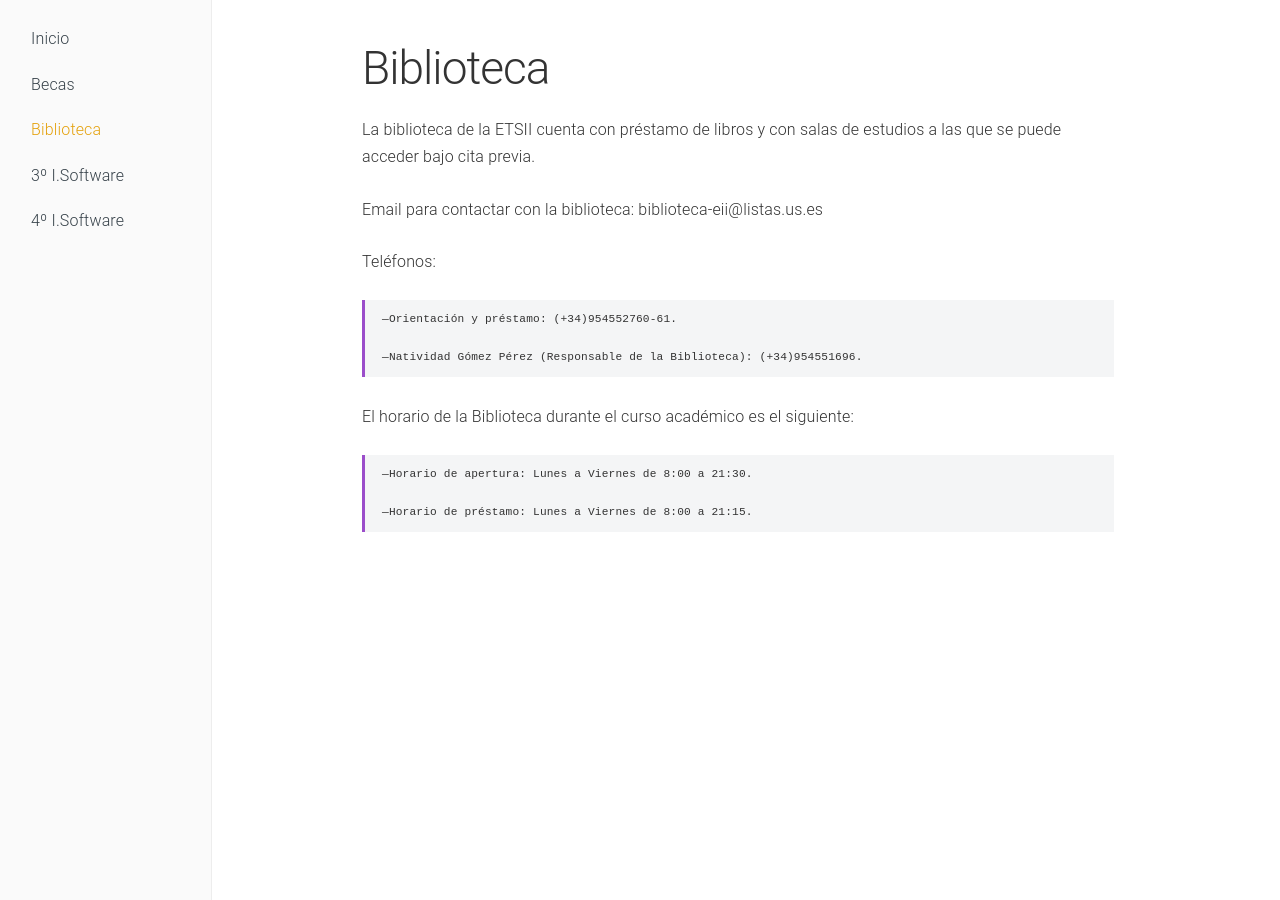
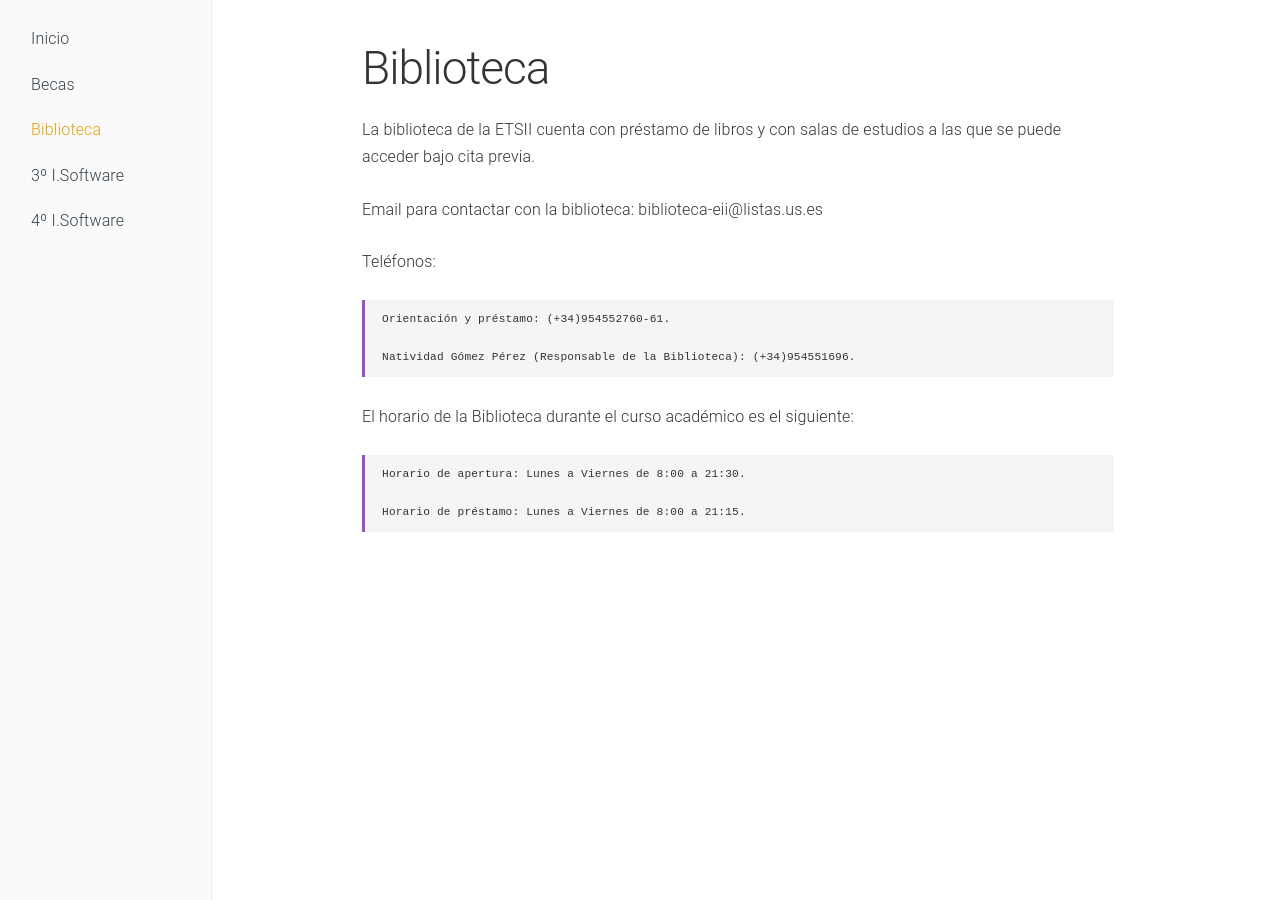
Before and after one commit to FranAnillo/dlganuevoingreso, a Jekyll site: the page built from 2Biblioteca.md, in a window 1280 px wide. Built offline with Jekyll 4.4.1, drawn with Linux system fonts in a browser that asks for light colours.

````diff
--- a/2Biblioteca.md
+++ b/2Biblioteca.md
@@ -11,13 +11,14 @@ La biblioteca de la ETSII cuenta con préstamo de libros y con salas de estudios
 Email para contactar con la biblioteca: biblioteca-eii@listas.us.es
 
 Teléfonos:
+```
+Orientación y préstamo: (+34)954552760-61.
 
-    —Orientación y préstamo: (+34)954552760-61.
+Natividad Gómez Pérez (Responsable de la Biblioteca): (+34)954551696.
+```
+El horario de la Biblioteca durante el curso académico es el siguiente:
+```
+Horario de apertura: Lunes a Viernes de 8:00 a 21:30.
 
-    —Natividad Gómez Pérez (Responsable de la Biblioteca): (+34)954551696.
-
-El horario de la Biblioteca durante el curso académico es el siguiente:
-
-    —Horario de apertura: Lunes a Viernes de 8:00 a 21:30.
-
-    —Horario de préstamo: Lunes a Viernes de 8:00 a 21:15.
+Horario de préstamo: Lunes a Viernes de 8:00 a 21:15.
+```
````
